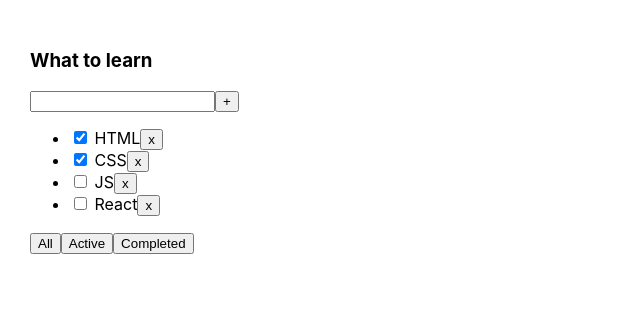
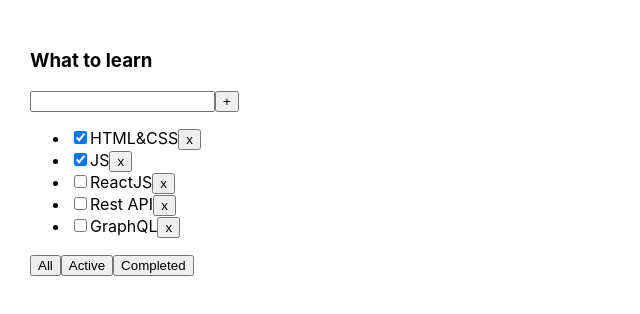
Before and after one commit to Kalips0o/My_Todolist, a React (Create React App) app: page / in a window 1280 px wide. Shown: the top 314 px of the page, without its empty margins (0-640 px from the left). Built offline with nearby package versions, Linux system fonts and the light colour scheme; the HTML template or start-up script is replaced by a standard one.

Commit message:
3 Input event, add new task

```diff
--- a/src/App.tsx
+++ b/src/App.tsx
@@ -1,44 +1,54 @@
-import React, {useState} from "react";
-import "./App.css";
-import {TaskType, Todolist} from "./Todolist";
+import React, {useState} from 'react';
+import './App.css';
+import {Todolist} from './Todolist';
+import {v1} from 'uuid';
 
 export type FilterValuesType = "all" | "active" | "completed";
 
 function App() {
-    let [tasks, setTasks] = useState<Array<TaskType>>([
-        {id: 1, title: "HTML", isDone: true},
-        {id: 2, title: "CSS", isDone: true},
-        {id: 3, title: "JS", isDone: false},
-        {id: 4, title: "React", isDone: false},
+
+    let [tasks, setTasks] = useState([
+        {id: v1(), title: "HTML&CSS", isDone: true},
+        {id: v1(), title: "JS", isDone: true},
+        {id: v1(), title: "ReactJS", isDone: false},
+        {id: v1(), title: "Rest API", isDone: false},
+        {id: v1(), title: "GraphQL", isDone: false},
     ]);
 
+    function removeTask(id: string) {
+        let filteredTasks = tasks.filter(t => t.id != id);
+        setTasks(filteredTasks);
+    }
+
+    function addTask(title: string) {
+        let task = {id: v1(), title: title, isDone: false};
+        let newTasks = [task, ...tasks];
+        setTasks(newTasks);
+    }
+
     let [filter, setFilter] = useState<FilterValuesType>("all");
+
+    let tasksForTodolist = tasks;
+
+    if (filter === "active") {
+        tasksForTodolist = tasks.filter(t => t.isDone === false);
+    }
+    if (filter === "completed") {
+        tasksForTodolist = tasks.filter(t => t.isDone === true);
+    }
 
     function changeFilter(value: FilterValuesType) {
         setFilter(value);
     }
 
-    let taskForTodolist = tasks;
-    if (filter === "completed") {
-        taskForTodolist = tasks.filter((t) => t.isDone === true);
-    }
-    if (filter === "active") {
-        taskForTodolist = tasks.filter((t) => t.isDone === false);
-    }
-
-    function removeTask(id: number) {
-        let filterTasks = tasks.filter((t) => t.id !== id);
-        setTasks(filterTasks);
-    }
 
     return (
         <div className="App">
-            <Todolist
-                title="What to learn"
-                tasks={taskForTodolist}
-                removeTask={removeTask}
-                changeFilter={changeFilter}
-            />
+            <Todolist title="What to learn"
+                      tasks={tasksForTodolist}
+                      removeTask={removeTask}
+                      changeFilter={changeFilter}
+                      addTask={addTask}/>
         </div>
     );
 }
--- a/src/Todolist.tsx
+++ b/src/Todolist.tsx
@@ -1,64 +1,70 @@
-import React from "react";
-import {FilterValuesType} from "./App";
+import React, {ChangeEvent, KeyboardEvent, useState} from 'react';
+import {FilterValuesType} from './App';
 
 export type TaskType = {
-    id: number;
-    title: string;
-    isDone: boolean;
-};
+    id: string
+    title: string
+    isDone: boolean
+}
 
 type PropsType = {
     title: string
     tasks: Array<TaskType>
-    removeTask: (id: number) => void
+    removeTask: (taskId: string) => void
     changeFilter: (value: FilterValuesType) => void
-};
+    addTask: (title: string) => void
+}
 
 export function Todolist(props: PropsType) {
-    return (
-        <div>
+
+    let [newTaskTitle, setNewTaskTitle] = useState("")
+
+    const addTask = () => {
+        props.addTask(newTaskTitle);
+        setNewTaskTitle("");
+    }
+
+    const onChangeHandler = (e: ChangeEvent<HTMLInputElement>) => {
+        setNewTaskTitle(e.currentTarget.value)
+    }
+
+    const onKeyPressHandler = (e: KeyboardEvent<HTMLInputElement>) => {
+        if (e.charCode === 13) {
+            addTask();
+        }
+    }
+
+    const onAllClickHandler = () => props.changeFilter("all");
+    const onActiveClickHandler = () => props.changeFilter("active");
+    const onCompletedClickHandler = () => props.changeFilter("completed");
+
+    return <div>
         <h3>{props.title}</h3>
         <div>
-                <input/>
-
-                <button>+</button>
+            <input value={newTaskTitle}
+                   onChange={onChangeHandler}
+                   onKeyPress={onKeyPressHandler}
+            />
+            <button onClick={addTask}>+</button>
         </div>
         <ul>
-                {props.tasks.map((t) => {
-                    return (
-                        <li>
+            {
+                props.tasks.map(t => {
+
+                    const onClickHandler = () => props.removeTask(t.id)
+
+                    return <li key={t.id}>
                         <input type="checkbox" checked={t.isDone}/>
-                            <span> {t.title}</span>
-                            <button
-                                onClick={() => {
-                                    props.removeTask(t.id);
-                                }}
-                            >
-                                x
-                            </button>
+                        <span>{t.title}</span>
+                        <button onClick={onClickHandler}>x</button>
                     </li>
-                    );
-                })}
+                })
+            }
         </ul>
         <div>
-                <button onClick={() => {
-                    props.changeFilter("all")
-                }}>
-                    All
-                </button>
-
-                <button onClick={() => {
-                    props.changeFilter("active")
-                }}>
-                    Active
-                </button>
-
-                <button onClick={() => {
-                    props.changeFilter("completed")
-                }}>
-                    Completed
-                </button>
+            <button onClick={onAllClickHandler}>All</button>
+            <button onClick={onActiveClickHandler}>Active</button>
+            <button onClick={onCompletedClickHandler}>Completed</button>
         </div>
     </div>
-    );
 }
```
Lines whose indentation alone changed are shown as unchanged.
